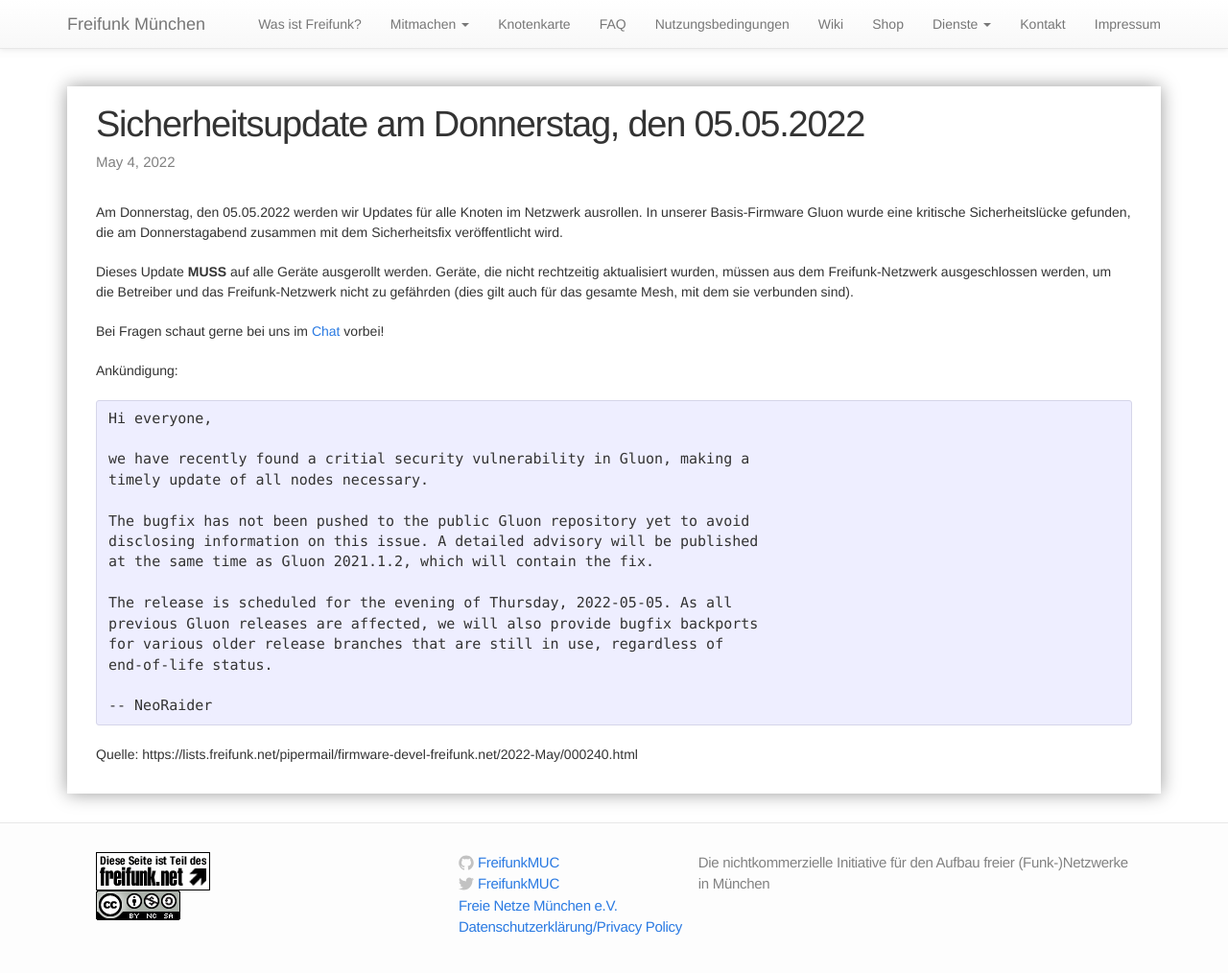
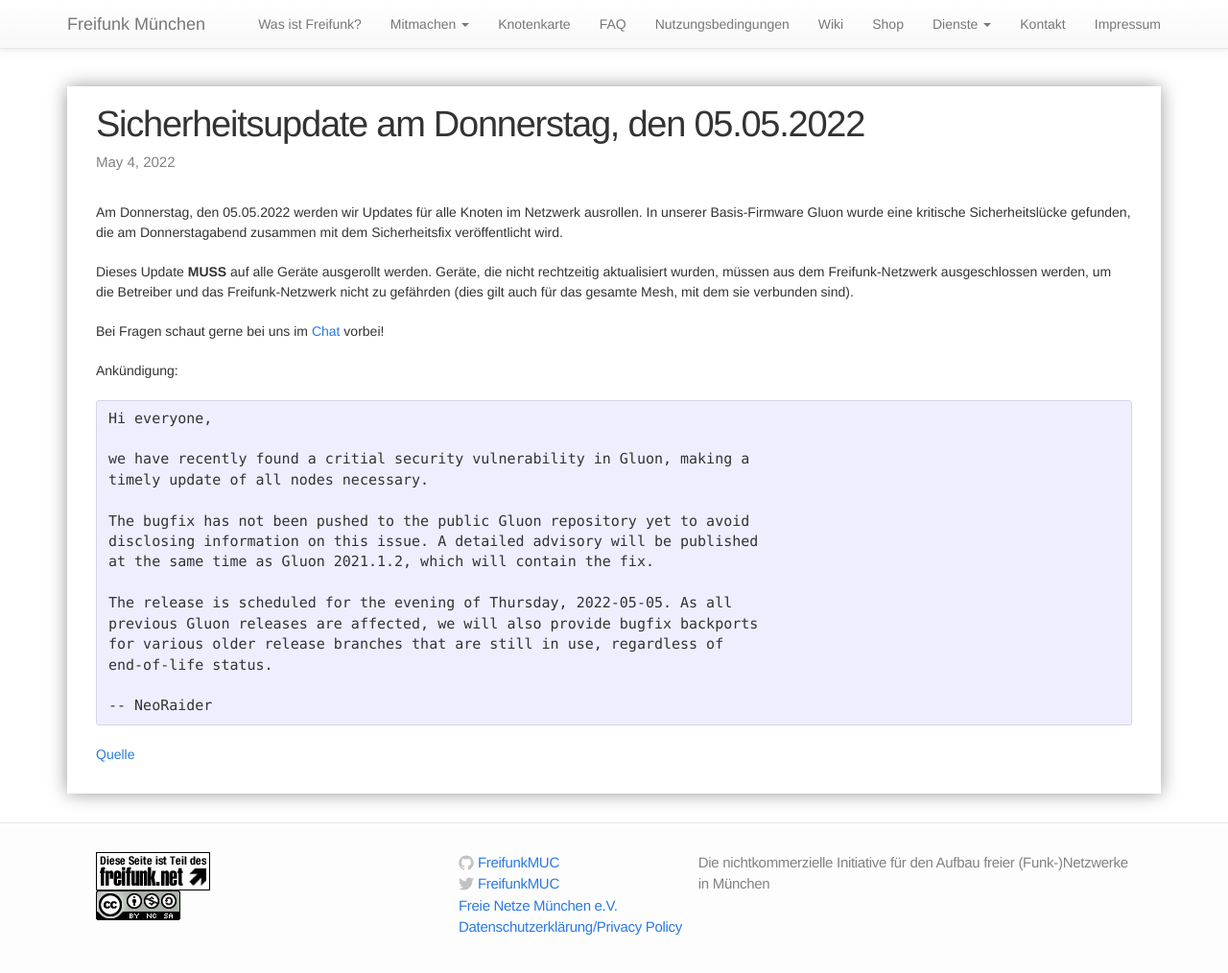
Before and after one commit to freifunkMUC/freifunkmuc.github.io, a Jekyll site: the page built from _posts/2022-04-05-sicherheitsupdate-donnerstag.markdown, in a window 1280 px wide and 1033 px high. Shown: the top 1014 px of the window at 96% size. Built offline with Jekyll 4.4.1, drawn with Linux system fonts in a browser that asks for light colours; part of the change alters nothing that is shown.

Commit message:
Updated: Links

````diff
--- a/_posts/2022-04-05-sicherheitsupdate-donnerstag.markdown
+++ b/_posts/2022-04-05-sicherheitsupdate-donnerstag.markdown
@@ -9,7 +9,7 @@ Am Donnerstag, den 05.05.2022 werden wir Updates für alle Knoten im Netzwerk au
 
 Dieses Update **MUSS** auf alle Geräte ausgerollt werden. Geräte, die nicht rechtzeitig aktualisiert wurden, müssen aus dem Freifunk-Netzwerk ausgeschlossen werden, um die Betreiber und das Freifunk-Netzwerk nicht zu gefährden (dies gilt auch für das gesamte Mesh, mit dem sie verbunden sind).
 
-Bei Fragen schaut gerne bei uns im [Chat](https://chat.ffmuc.net/freifunk/channels/freifunk-augsburg) vorbei!
+Bei Fragen schaut gerne bei uns im [Chat](https://chat.ffmuc.net) vorbei!
 
 
 Ankündigung:
@@ -31,4 +31,4 @@ end-of-life status.
 -- NeoRaider
 ```
 
-Quelle: https://lists.freifunk.net/pipermail/firmware-devel-freifunk.net/2022-May/000240.html
+[Quelle](https://lists.freifunk.net/pipermail/firmware-devel-freifunk.net/2022-May/000240.html)
````
